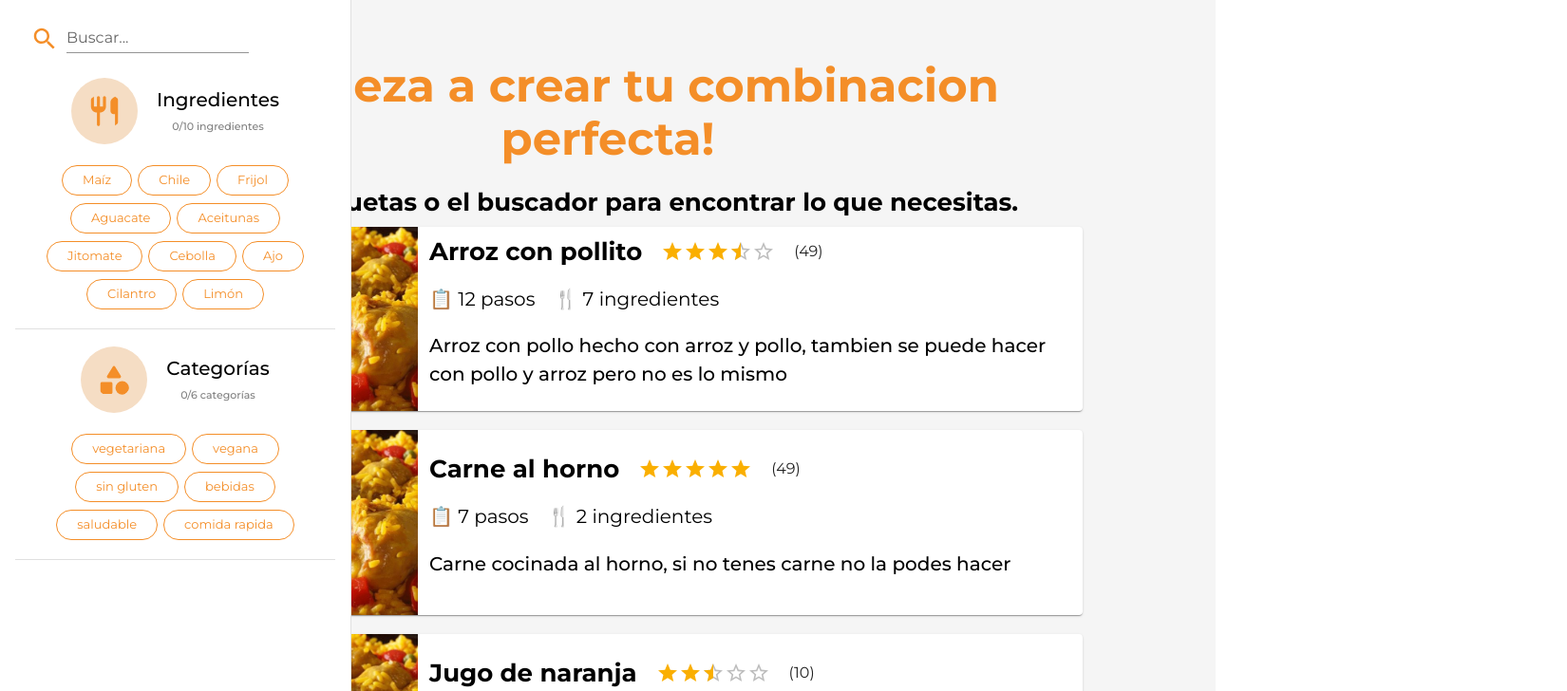
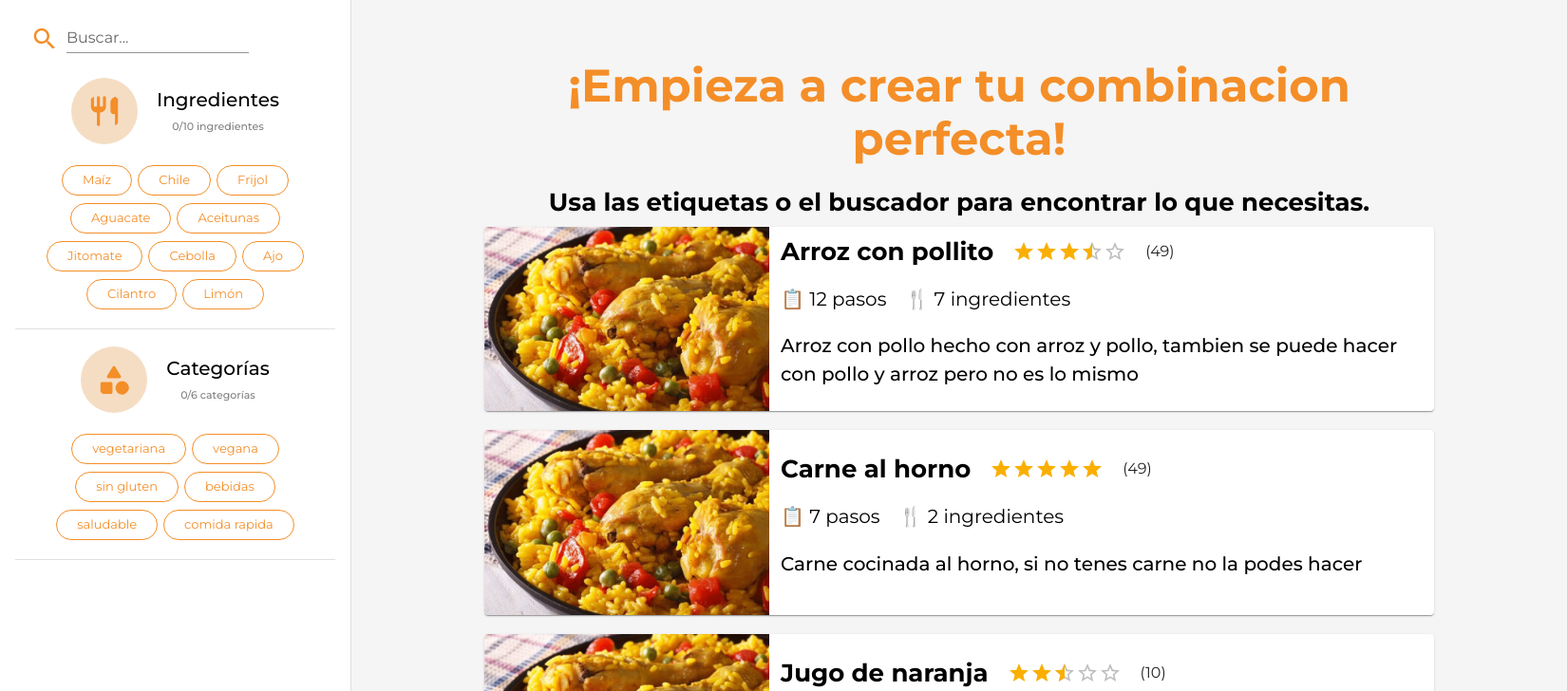
Before and after one commit to anavarro81/buscador-recetas, a Next.js app in the folder client/: page / in a window 1280 px wide. Shown: the top 728 px of the page at 95% size, 1650 px wide, since content can reach past the window. Built offline with nearby package versions, Linux system fonts and the light colour scheme.

Commit message:
feat: agregar estilos globales

```diff
--- a/client/src/app/layout.tsx
+++ b/client/src/app/layout.tsx
@@ -1,23 +1,16 @@
-import type { Metadata } from "next";
-// import { Geist, Geist_Mono } from "next/font/google";
+'use client'
+// import type { Metadata } from "next";
 import { ThemeProvider } from "@mui/material/styles";
 import { CssBaseline } from "@mui/material";
+import { SideBar } from "@/components";
 import theme from "@/theme/theme";
+import '@/styles/globals.css'
 
-// const geistSans = Geist({
-//   variable: "--font-geist-sans",
-//   subsets: ["latin"],
-// });
-
-// const geistMono = Geist_Mono({
-//   variable: "--font-geist-mono",
-//   subsets: ["latin"],
-// });
-
-export const metadata: Metadata = {
-  title: "Recetario",
-  description: "Generated by create next app",
-};
+// export const metadata: Metadata = {
+//   title: "Recetario",
+//   description:
+//     "Aplicacion web para buscar recetas con los ingredientes que tienes disponibles",
+// };
 
 export default function RootLayout({
   children,
@@ -26,9 +19,11 @@ export default function RootLayout({
 }>) {
   return (
     <html lang="es">
+    <title>Recetario</title>
       <ThemeProvider theme={theme}>
         <CssBaseline />
         <body>
+          <SideBar />
           {children}
         </body>
       </ThemeProvider>
--- /dev/null
+++ b/client/src/styles/globals.css
@@ -0,0 +1,10 @@
+* {
+    margin: 0;
+    padding: 0;
+    box-sizing: border-box;
+}
+
+body {
+    display: flex;
+    background-color: #f5f5f5;
+}
```
